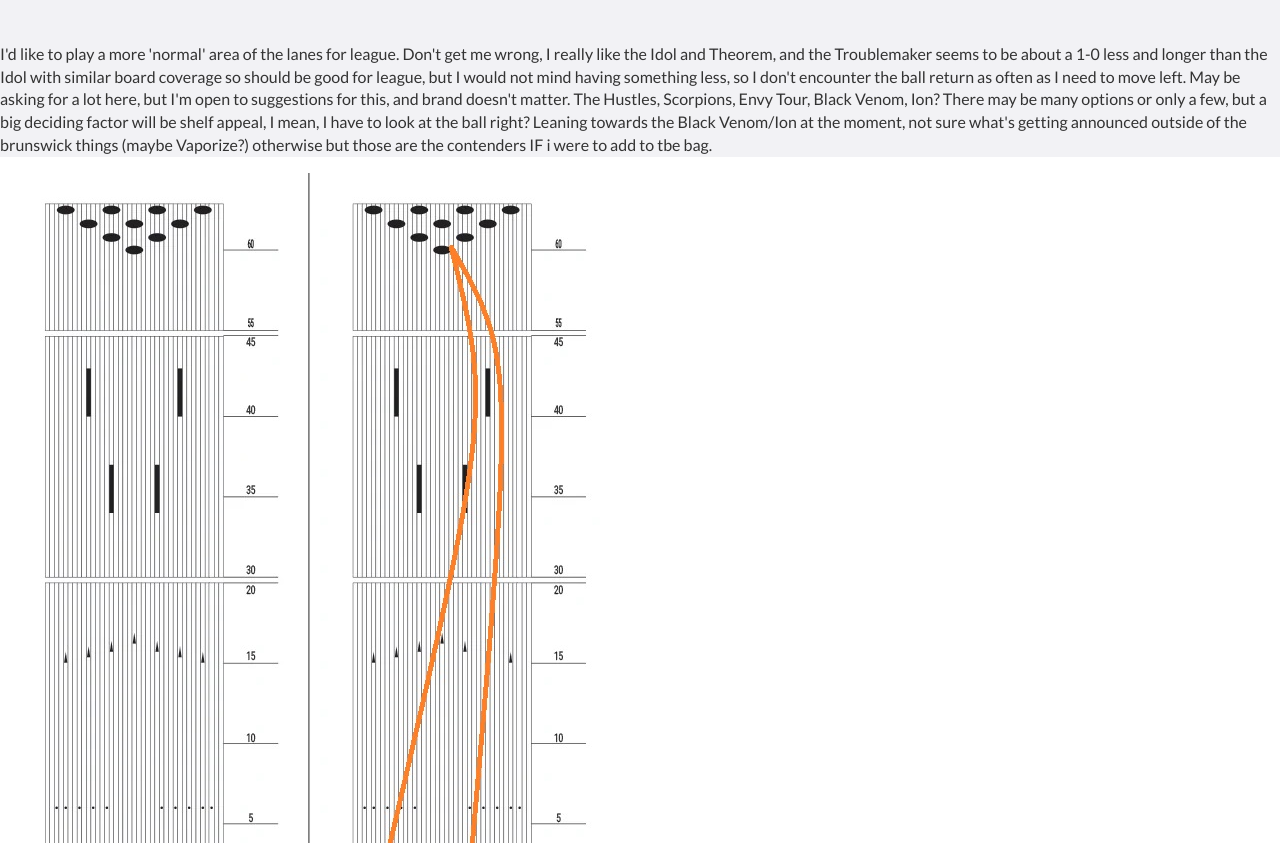
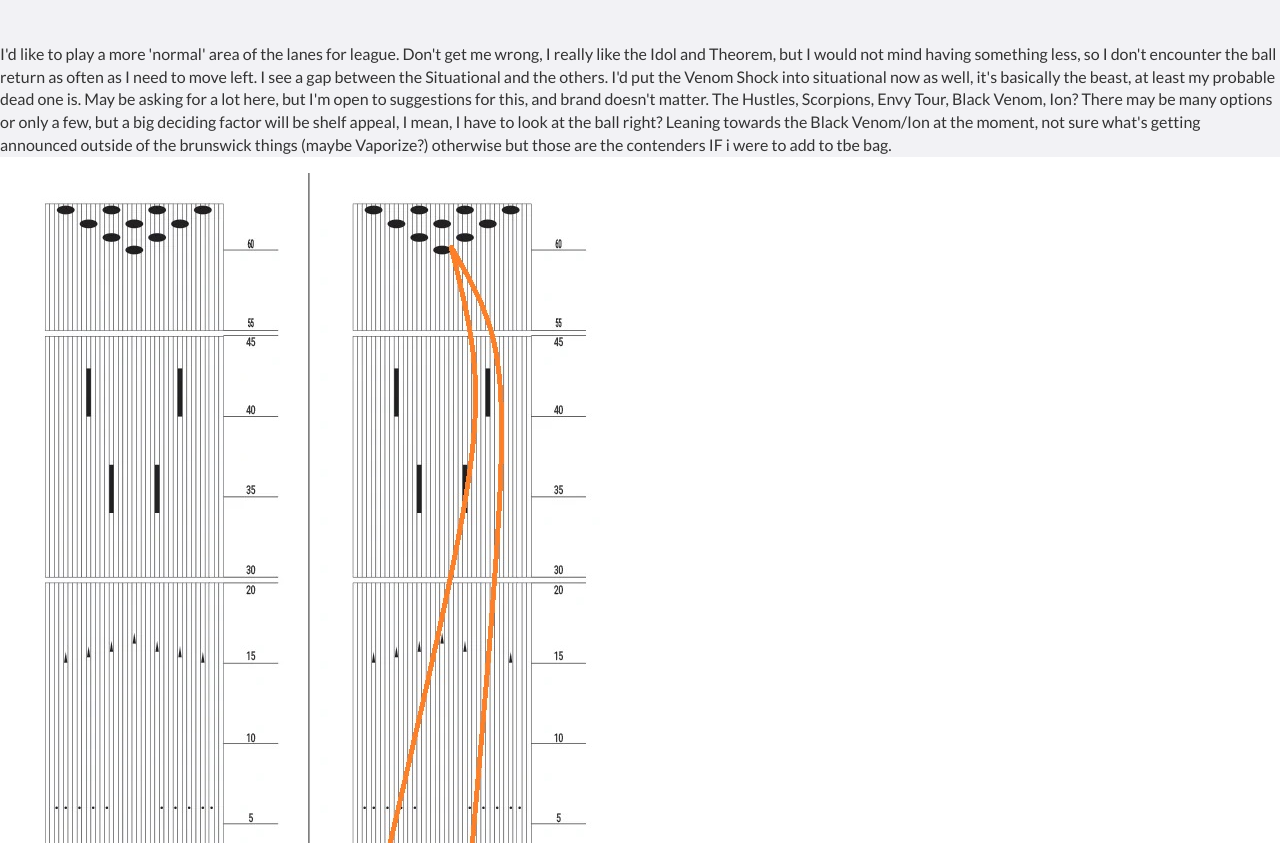
Before and after one commit to AChopcinski/achopcinski.github.io, a website: page bowling.html in a window 1280 px wide. Shown: the part 5187-6030 px from the top of the page. Drawn offline with nearby package versions, Linux system fonts and the light colour scheme.

Commit message:
Update bowling.html

```diff
--- a/bowling.html
+++ b/bowling.html
@@ -98,7 +98,7 @@
     <div id="ideal" class="background-alt">
         <h2 class="heading">Ideal line, the perfect night</h2>
         <p>
-            I'd like to play a more 'normal' area of the lanes for league. Don't get me wrong, I really like the Idol and Theorem, and the Troublemaker seems to be about a 1-0 less and longer than the Idol with similar board coverage so should be good for league, but I would not mind having something less, so I don't encounter the ball return as often as I need to move left. May be asking for a lot here, but I'm open to suggestions for this, and brand doesn't matter. The Hustles, Scorpions, Envy Tour, Black Venom, Ion? There may be many options or only a few, but a big deciding factor will be shelf appeal, I mean, I have to look at the ball right? Leaning towards the Black Venom/Ion at the moment, not sure what's getting announced outside of the brunswick things (maybe Vaporize?) otherwise but those are the contenders IF i were to add to tbe bag.
+            I'd like to play a more 'normal' area of the lanes for league. Don't get me wrong, I really like the Idol and Theorem, but I would not mind having something less, so I don't encounter the ball return as often as I need to move left. I see a gap between the Situational and the others. I'd put the Venom Shock into situational now as well, it's basically the beast, at least my probable dead one is. May be asking for a lot here, but I'm open to suggestions for this, and brand doesn't matter. The Hustles, Scorpions, Envy Tour, Black Venom, Ion? There may be many options or only a few, but a big deciding factor will be shelf appeal, I mean, I have to look at the ball right? Leaning towards the Black Venom/Ion at the moment, not sure what's getting announced outside of the brunswick things (maybe Vaporize?) otherwise but those are the contenders IF i were to add to tbe bag.
         </p>
     </div>
     <img src="desiredareaToPlay.jpg" />
```
